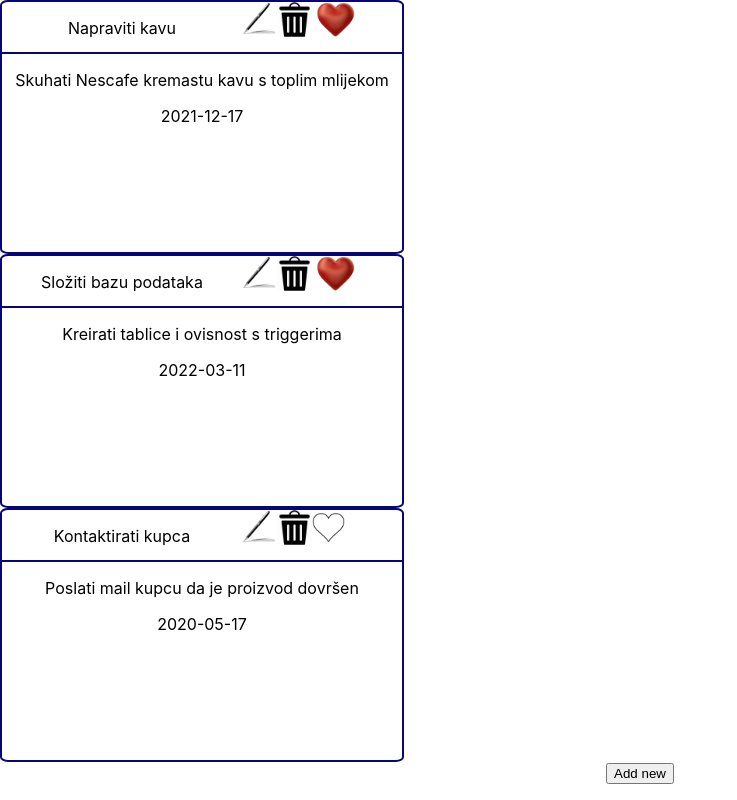
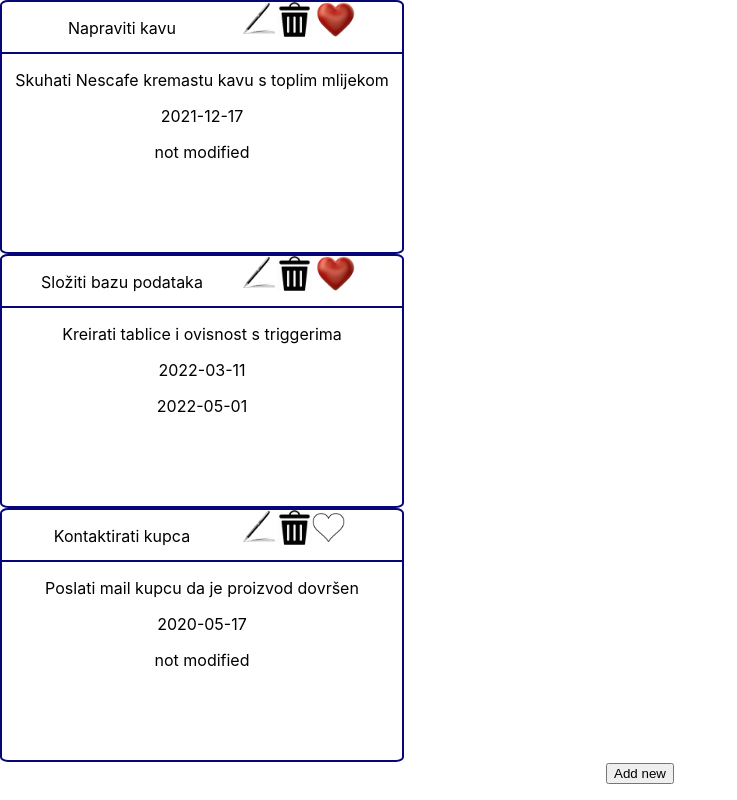
Before and after one commit to CROmarcos/NotesRecorder, a React (Create React App) app: page / in a window 1280 px wide. Shown: the whole page, without its empty margins (0-737 px from the left). Built offline with nearby package versions, Linux system fonts and the light colour scheme.

Commit message:
Corrected note editing
Payload for edit action put into object.

```diff
--- a/src/components/EditNote/EditNote.js
+++ b/src/components/EditNote/EditNote.js
@@ -7,14 +7,12 @@ import { createNote, editNote } from '../../state/actions'
 
 const EditNote = () => {
 
-    let note_id = 0
     let note_title = ''
     let note_description = ''
 
     const { id } = useParams()
     if (id) {
         let targetNote = store.getState().find(note => note.id === parseInt(id))
-        note_id = targetNote.id
         note_title = targetNote.title
         note_description = targetNote.description
     }
@@ -40,13 +38,19 @@ const EditNote = () => {
             title: input.title,
             description: input.description,
             creationDate: date,
-            modificationDates: [],
+            lastModification: "not modified",
             importance: false
         }))
     }
 
     const editTheNote = () => {
-        store.dispatch(editNote(note_id, input.title, input.description))
+        store.dispatch(editNote({
+            id: parseInt(id),
+            title: input.title,
+            description: input.description,
+            lastModification: date.toString()
+        }))
+        console.log(store.getState())
     }
 
     return (
--- a/src/components/Note/Note.js
+++ b/src/components/Note/Note.js
@@ -23,6 +23,7 @@ const Note = props => {
             <div className='card__body'>
                 <p>{props.description}</p>
                 <p>{props.creationDate}</p>
+                <p>{props.lastModification}</p>
             </div>
             <div className='card__footer'></div>
         </div>
--- a/src/components/Note/Note.scss
+++ b/src/components/Note/Note.scss
@@ -13,7 +13,6 @@
         &-text {
             width: 60%;
             height: 100%;
-            align-items: left;
         }
 
         &-important {
--- a/src/components/NotesList/NotesList.js
+++ b/src/components/NotesList/NotesList.js
@@ -13,7 +13,7 @@ const NotesList = () => {
     return (
         <div>
             {list.map(note =>
-                <Note key={note.id} noteId={note.id} title={note.title} description={note.description} creationDate={note.creationDate} important={note.importance} refresh={refresh} />
+                <Note key={note.id} noteId={note.id} title={note.title} description={note.description} creationDate={note.creationDate} lastModification={note.lastModification} important={note.importance} refresh={refresh} />
             )}
             <Link to="/add"><button>Add new</button></Link>
         </div>
--- a/src/state/actions.js
+++ b/src/state/actions.js
@@ -5,13 +5,13 @@ export const createNote = payload => ({
     payload
 })
 
-export const editNote = (id, title, description, modificationDate) => ({
+export const editNote = ({id, title, description, lastModification}) => ({
     type: actions.MODIFY,
     payload: {
         id,
         title,
         description,
-        modificationDate
+        lastModification
     }
 })
 
--- a/src/state/reducer.js
+++ b/src/state/reducer.js
@@ -6,7 +6,7 @@ const initialState = [
         title: "Napraviti kavu",
         description: "Skuhati Nescafe kremastu kavu s toplim mlijekom",
         creationDate: "2021-12-17",
-        modificationDates: [],
+        lastModification: "not modified",
         importance: false
     },
     {
@@ -14,7 +14,7 @@ const initialState = [
         title: "Složiti bazu podataka",
         description: "Kreirati tablice i ovisnost s triggerima",
         creationDate: "2022-03-11",
-        modificationDates: ["2022-05-01", "2022-05-18"],
+        lastModification: "2022-05-01",
         importance: false
     },
     {
@@ -22,7 +22,7 @@ const initialState = [
         title: "Kontaktirati kupca",
         description: "Poslati mail kupcu da je proizvod dovršen",
         creationDate: "2020-05-17",
-        modificationDates: [],
+        lastModification: "not modified",
         importance: true
     }
 ]
@@ -35,10 +35,7 @@ const reducer = (state = initialState, action) => {
                 action.payload
             ]
         case actions.MODIFY:
-            return state.map(note => (note.id === action.payload.id) ?
-                ({ ...note, title: action.payload.title, description: action.payload.description },
-                    note.modificationDates.push(action.payload.modificationDate))
-                : note)
+            return state.map(note => (note.id === action.payload.id) ? ({ ...note, title: action.payload.title, description: action.payload.description, lastModification: action.payload.modificationDate }) : note)
         case actions.DELETE:
             return state.filter(note => note.id !== action.payload)
         case actions.MARK:
```
